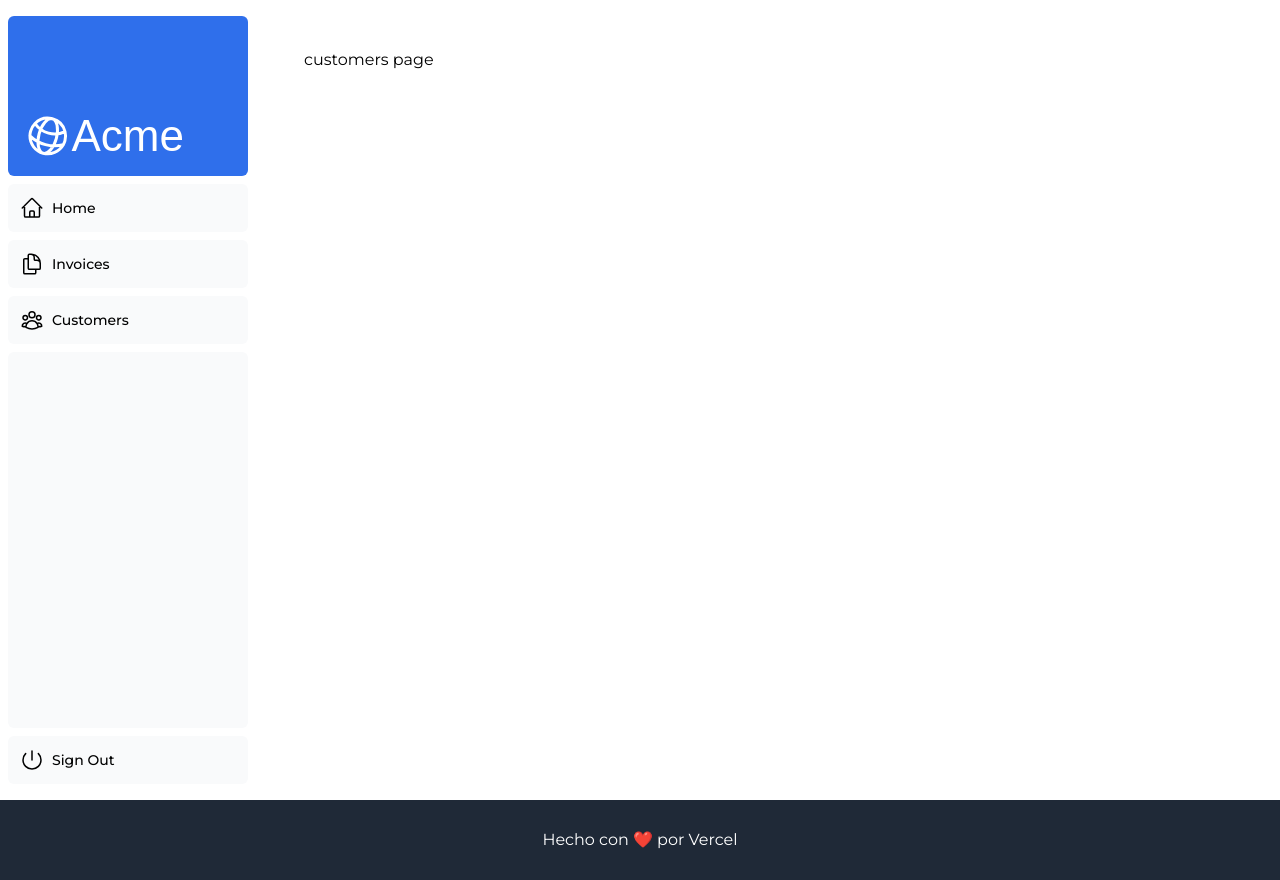
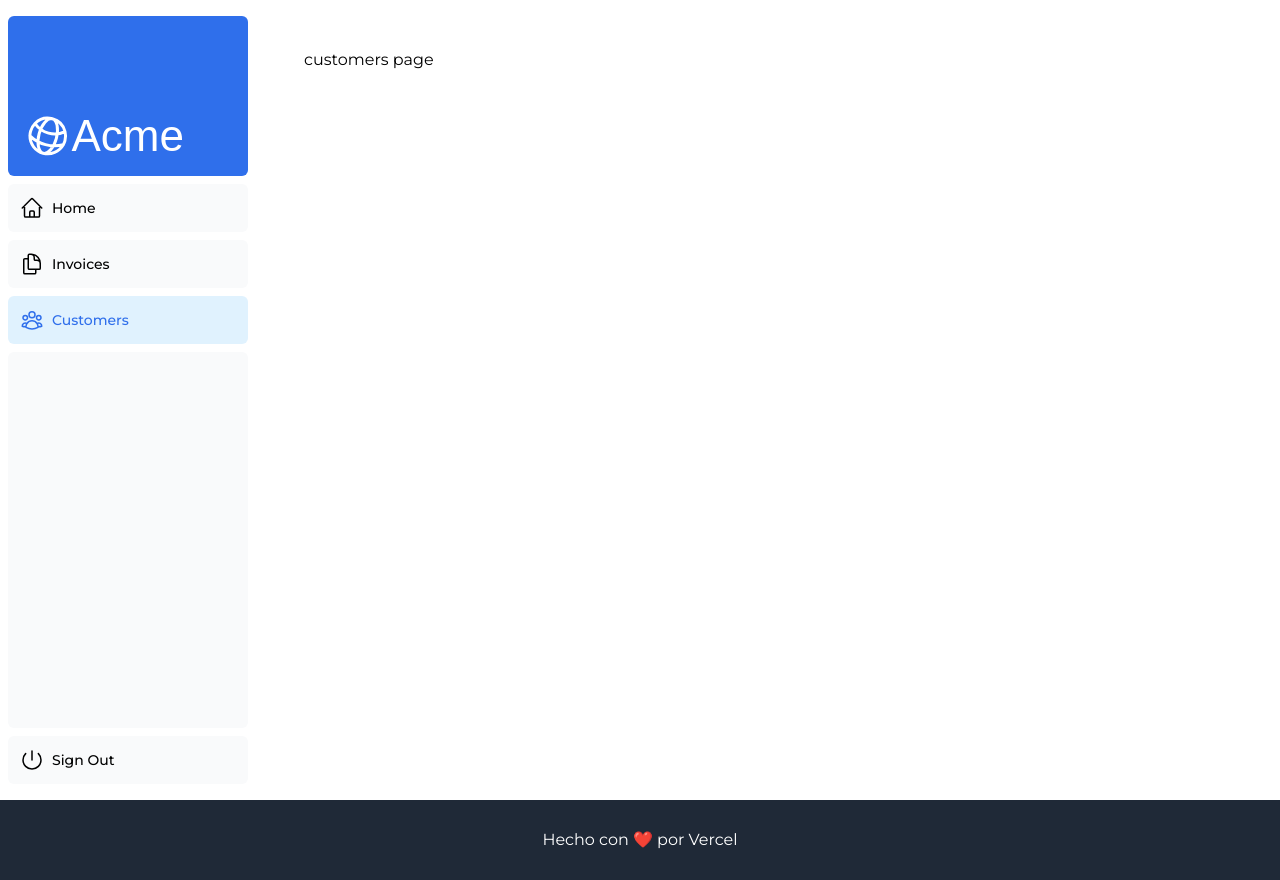
Before and after one commit to addProfesional/nextjs-dashboard, a Next.js app: page /dashboard/customers in a window 1280 px wide. Built offline with nearby package versions, Linux system fonts and the light colour scheme; a web font is replaced by a local one.

Commit message:
Added a client hook for client components

```diff
--- a/app/dashboard/layout.tsx
+++ b/app/dashboard/layout.tsx
@@ -1,3 +1,4 @@
+'use client';       //si no se aplica en el layout, dará error en la consola
 import SideNav from '@/app/ui/dashboard/sidenav';
 
 function LayoutDashboard ({ children } : { children: React.ReactNode }) {
--- a/app/ui/dashboard/nav-links.tsx
+++ b/app/ui/dashboard/nav-links.tsx
@@ -1,9 +1,13 @@
+'use client';   // este componente usa funciones de cliente
+
 import {
   UserGroupIcon,
   HomeIcon,
   DocumentDuplicateIcon,
 } from '@heroicons/react/24/outline';
 import Link from 'next/link';
+import { usePathname } from 'next/navigation';
+import clsx from 'clsx';
 
 // Map of links to display in the side navigation.
 // Depending on the size of the application, this would be stored in a database.
@@ -18,6 +22,7 @@ const links = [
 ];
 
 export default function NavLinks() {
+  const pathname = usePathname();
   return (
     <>
       {links.map((link) => {
@@ -26,7 +31,12 @@ export default function NavLinks() {
           <Link
             key={link.name}
             href={link.href}
-            className="flex h-[48px] grow items-center justify-center gap-2 rounded-md bg-gray-50 p-3 text-sm font-medium hover:bg-sky-100 hover:text-blue-600 md:flex-none md:justify-start md:p-2 md:px-3"
+            className={clsx(
+              'flex h-[48px] grow items-center justify-center gap-2 rounded-md bg-gray-50 p-3 text-sm font-medium hover:bg-sky-100 hover:text-blue-600 md:flex-none md:justify-start md:p-2 md:px-3',
+              {
+                'bg-sky-100 text-blue-600': pathname === link.href,
+              },
+            )}
           >
             <LinkIcon className="w-6" />
             <p className="hidden md:block">{link.name}</p>
```
